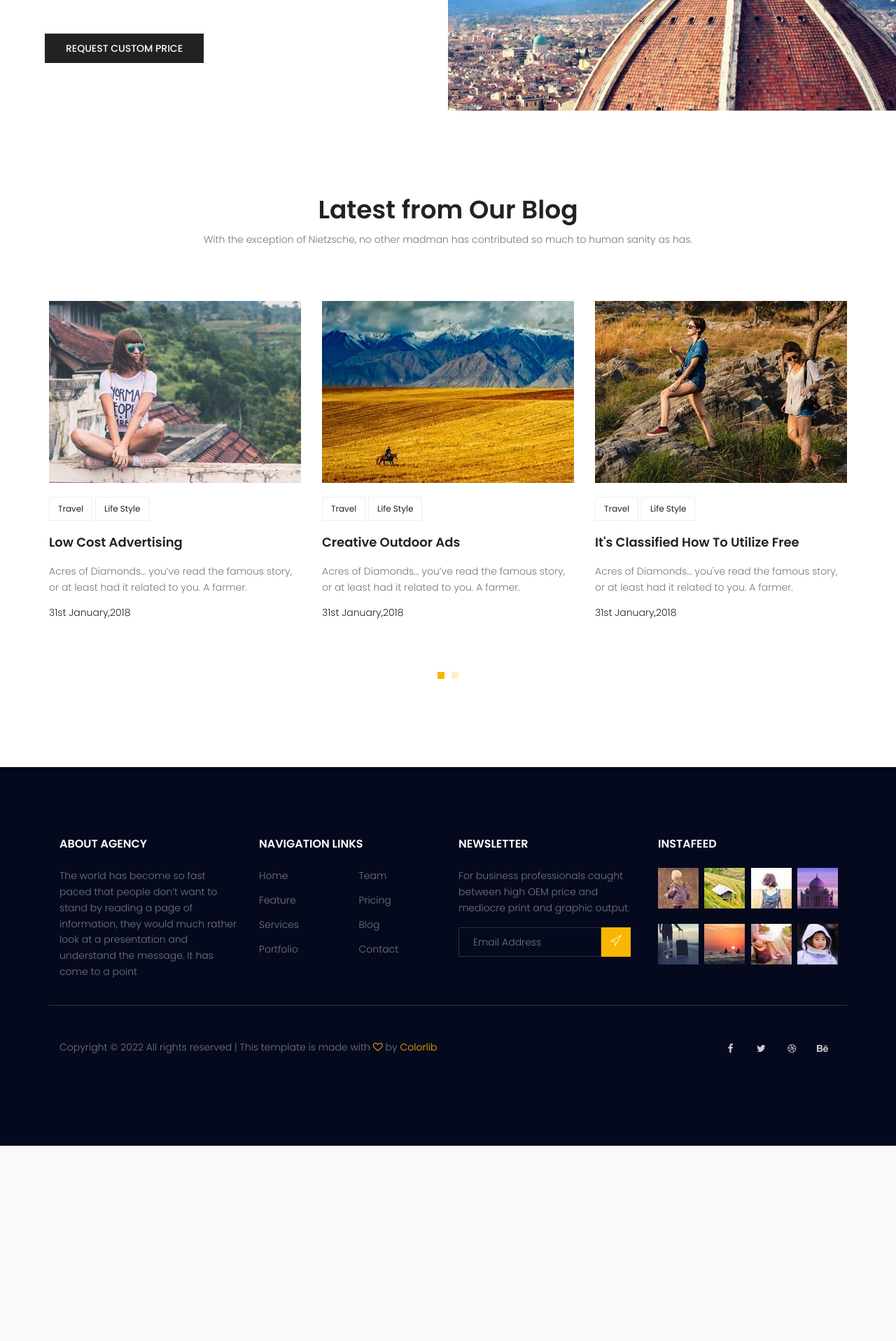
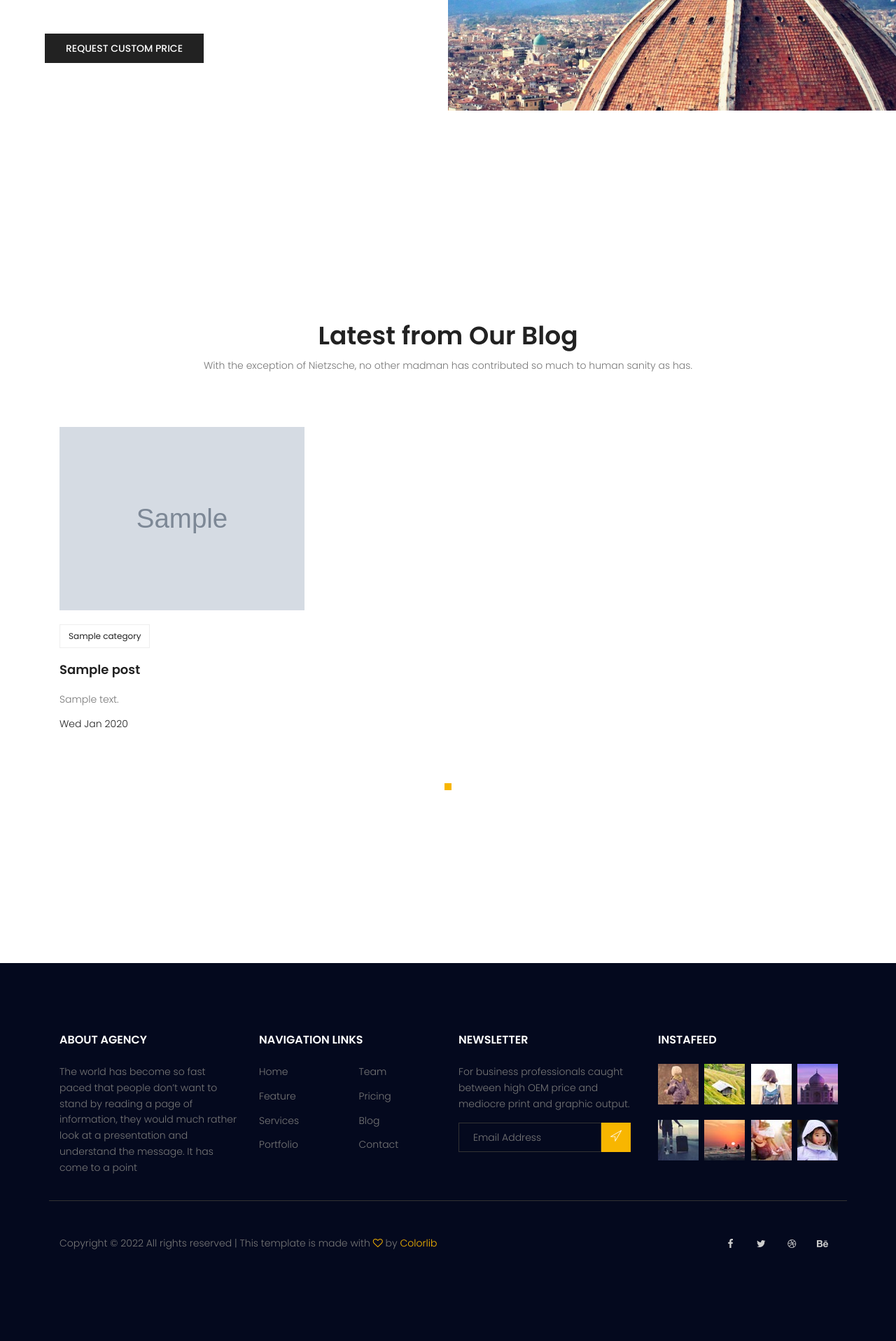
Before and after one commit to Alish14/Django_first, a Django app: page / in a window 1280 px wide. Shown: the part 2359-4275 px from the top of the page at 70% size. Before the commit the page ends 3996 px from the top, so only its background shows below. Run offline with Django 3.2, Linux system fonts and the light colour scheme; tables that the repository leaves empty hold one stand-in row (values such as "Sample post"); grey boxes marked "Sample" are stand-in pictures; some libraries are stand-ins or nearby versions.

Commit message:
add latest post in website index

```diff
--- a/blog/templatetags/blog_tags.py
+++ b/blog/templatetags/blog_tags.py
@@ -1,5 +1,7 @@
 from django import template
-from blog.models import Post
+from django.shortcuts import get_object_or_404, render
+
+from blog.models import Post,Category
 
 register=template.Library()
 
@@ -8,12 +10,22 @@ def function ():
     posts=Post.objects.filter(status=1).count()
     return posts
 
-@register.inclusion_tag("popularposts.html")
+@register.inclusion_tag("blog/blog-popular-post.html")
 def popularposts():
-    posts=Post.objects.filter(status=1).order_by('contact_views')[:2]
+    posts=Post.objects.filter(status=1).order_by('contact_views')[:3]
     return {'posts':posts}
 
-@register.inclusion_tag("blog/blog-popular-post.html")
+@register.inclusion_tag("website/website_latest_post.html")
 def latestposts():
-    posts=Post.objects.filter(status=1).order_by('published_date')[:3]
-    return {'posts':posts}
+    posts=Post.objects.filter(status=1).order_by('published_date')[:6]
+    categories=Category.objects.all()
+    return {'posts':posts,'categories':categories}
+
+@register.inclusion_tag("blog/blog-post-category.html")
+def postcategory():
+    posts=Post.objects.filter(status=1)
+    categories=Category.objects.all()
+    cat_dict={}
+    for name in categories:
+        cat_dict[name]=posts.filter(category=name).count()
+    return{'categories':cat_dict}
--- a/blog/urls.py
+++ b/blog/urls.py
@@ -5,5 +5,8 @@ app_name="blog"
 urlpatterns = [
     path('',blog_view,name="index"),
     path('<int:pid>',blog_single,name='single'),
+    path('category/<str:cat_name>',blog_view,name='category'),
+    path('author/<str:author_username>',blog_view,name='author'),
+    path('search/',blog_search,name='search'),
     path('test',test,name='test'),
 ]
--- a/templates/blog/blog-popular-post.html
+++ b/templates/blog/blog-popular-post.html
@@ -1,7 +1,7 @@
 {% load static %}
 {% load blog_tags %}
 <div class="single-sidebar-widget popular-post-widget">
-    <h4 class="popular-title"> Latest Posts</h4>
+    <h4 class="popular-title"> popular posts</h4>
     <div class="popular-post-list">
     {% for post in posts %}
         <div class="single-post-list d-flex flex-row align-items-center">
--- a/templates/blog/blog-search.html
+++ b/templates/blog/blog-search.html
@@ -1,7 +1,7 @@
 {% load static %}
 <div class="single-sidebar-widget search-widget">
-    <form class="search-form" action="#">
-        <input placeholder="Search Posts" name="search" type="text" onfocus="this.placeholder = ''"
+    <form class="search-form" action="{% url 'blog:search' %}" method="get">
+        <input placeholder="Search Posts" name="s" type="text" onfocus="this.placeholder = ''"
             onblur="this.placeholder = 'Search Posts'">
         <button type="submit"><i class="fa fa-search"></i></button>
     </form>
--- a/templates/blog/blog-single.html
+++ b/templates/blog/blog-single.html
@@ -225,7 +225,7 @@
 				<div class="widget-wrap">
 				{% include 'blog/blog-search.html' %}
 				{% include 'blog/blog-writer.html' %}
-				{% include 'blog/blog-popular-post.html' %}
+				{% popularposts %}
 				{% include 'blog/blog-ads.html' %}
 				{% include 'blog/blog-post-category.html' %}
 				{% include 'blog/blog-newsletter.html' %}
--- a/templates/website/index.html
+++ b/templates/website/index.html
@@ -1,6 +1,6 @@
 {%extends "base.html"%}
 {% load static %}
-
+{% load blog_tags %}
 {% block body %}
 			<!-- start banner Area -->
 			<section class="banner-area relative">
@@ -180,149 +180,9 @@
 				<div class="container">
 					<div class="row d-flex justify-content-center">
 						<div class="menu-content pb-60 col-lg-9">
-							<div class="title text-center">
-								<h1 class="mb-10">Latest from Our Blog</h1>
-								<p>With the exception of Nietzsche, no other madman has contributed so much to human sanity as has.</p>
-							</div>
 						</div>
 					</div>
-					<div class="row">
-						<div class="active-recent-blog-carusel">
-							<div class="single-recent-blog-post item">
-								<div class="thumb">
-									<img class="img-fluid" src="{% static 'img/b1.jpg'%}" alt="">
-								</div>
-								<div class="details">
-									<div class="tags">
-										<ul>
-											<li>
-												<a href="#">Travel</a>
-											</li>
-											<li>
-												<a href="#">Life Style</a>
-											</li>
-										</ul>
-									</div>
-									<a href="#"><h4 class="title">Low Cost Advertising</h4></a>
-									<p>
-										Acres of Diamonds… you’ve read the famous story, or at least had it related to you. A farmer.
-									</p>
-									<h6 class="date">31st January,2018</h6>
-								</div>
-							</div>
-							<div class="single-recent-blog-post item">
-								<div class="thumb">
-									<img class="img-fluid" src="{% static 'img/b2.jpg'%}" alt="">
-								</div>
-								<div class="details">
-									<div class="tags">
-										<ul>
-											<li>
-												<a href="#">Travel</a>
-											</li>
-											<li>
-												<a href="#">Life Style</a>
-											</li>
-										</ul>
-									</div>
-									<a href="#"><h4 class="title">Creative Outdoor Ads</h4></a>
-									<p>
-										Acres of Diamonds… you’ve read the famous story, or at least had it related to you. A farmer.
-									</p>
-									<h6 class="date">31st January,2018</h6>
-								</div>
-							</div>
-							<div class="single-recent-blog-post item">
-								<div class="thumb">
-									<img class="img-fluid" src="{% static 'img/b3.jpg'%}" alt="">
-								</div>
-								<div class="details">
-									<div class="tags">
-										<ul>
-											<li>
-												<a href="#">Travel</a>
-											</li>
-											<li>
-												<a href="#">Life Style</a>
-											</li>
-										</ul>
-									</div>
-									<a href="#"><h4 class="title">It's Classified How To Utilize Free</h4></a>
-									<p>
-										Acres of Diamonds… you've read the famous story, or at least had it related to you. A farmer.
-									</p>
-									<h6 class="date">31st January,2018</h6>
-								</div>
-							</div>
-							<div class="single-recent-blog-post item">
-								<div class="thumb">
-									<img class="img-fluid" src="{% static 'img/b1.jpg'%}" alt="">
-								</div>
-								<div class="details">
-									<div class="tags">
-										<ul>
-											<li>
-												<a href="#">Travel</a>
-											</li>
-											<li>
-												<a href="#">Life Style</a>
-											</li>
-										</ul>
-									</div>
-									<a href="#"><h4 class="title">Low Cost Advertising</h4></a>
-									<p>
-										Acres of Diamonds… you’ve read the famous story, or at least had it related to you. A farmer.
-									</p>
-									<h6 class="date">31st January,2018</h6>
-								</div>
-							</div>
-							<div class="single-recent-blog-post item">
-								<div class="thumb">
-									<img class="img-fluid" src="{% static 'img/b2.jpg'%}" alt="">
-								</div>
-								<div class="details">
-									<div class="tags">
-										<ul>
-											<li>
-												<a href="#">Travel</a>
-											</li>
-											<li>
-												<a href="#">Life Style</a>
-											</li>
-										</ul>
-									</div>
-									<a href="#"><h4 class="title">Creative Outdoor Ads</h4></a>
-									<p>
-										Acres of Diamonds… you’ve read the famous story, or at least had it related to you. A farmer.
-									</p>
-									<h6 class="date">31st January,2018</h6>
-								</div>
-							</div>
-							<div class="single-recent-blog-post item">
-								<div class="thumb">
-									<img class="img-fluid" src="{% static 'img/b3.jpg'%}" alt="">
-								</div>
-								<div class="details">
-									<div class="tags">
-										<ul>
-											<li>
-												<a href="#">Travel</a>
-											</li>
-											<li>
-												<a href="#">Life Style</a>
-											</li>
-										</ul>
-									</div>
-									<a href="#"><h4 class="title">It's Classified How To Utilize Free</h4></a>
-									<p>
-										Acres of Diamonds… you’ve read the famous story, or at least had it related to you. A farmer.
-									</p>
-									<h6 class="date">31st January,2018</h6>
-								</div>
-							</div>
-
-						</div>
-					</div>
+					{% latestposts %}
 				</div>
 			</section>
 			<!-- End recent-blog Area -->
--- /dev/null
+++ b/templates/website/website_latest_post.html
@@ -0,0 +1,49 @@
+{% load static %}
+{% load blog_tags %}
+<section class="recent-blog-area section-gap">
+    <div class="container">
+        <div class="row d-flex justify-content-center">
+            <div class="menu-content pb-60 col-lg-9">
+                <div class="title text-center">
+                    <h1 class="mb-10">Latest from Our Blog</h1>
+                    <p>With the exception of Nietzsche, no other madman has contributed so much to human sanity as has.
+                    </p>
+                </div>
+            </div>
+        </div>
+        <div class="row">
+            <div class="active-recent-blog-carusel">
+
+        {% for p in posts %}
+                <div class="single-recent-blog-post item">
+                    <div class="thumb">
+                        <img class="img-fluid" src="{{ p.image.url }}" alt="">
+                    </div>
+                    <div class="details">
+                        <div class="tags">
+                            <ul>
+                    {% for cat in p.category.all %}
+                                <li>
+                                    <a href="{% url 'blog:category' cat_name=cat.name %}">{{cat.name}}</a>
+                                </li>
+                    {% endfor %}
+                            </ul>
+                        </div>
+                        <a href="{% url 'blog:single' pid=p.id %}">
+
+                            <h4 class="title"> {{p.title}}</h4>
+                        </a>
+                        <p>
+                            {{p.content | truncatewords:5}}
+                        </p>
+                        <h6 class="date">{{p.published_date|date:"D M Y" }}</h6>
+                    </div>
+                </div>
+
+
+        {% endfor %}
+
+            </div>
+        </div>
+    </div>
+</section>
--- a/website/urls.py
+++ b/website/urls.py
@@ -1,6 +1,5 @@
 
-from unicodedata import name
-from django.urls import path,include
+from django.urls import path
 from website.views import *
 app_name="website"
 
--- a/website/views.py
+++ b/website/views.py
@@ -2,7 +2,7 @@
 
 
 from django.shortcuts import render
-from django.http import HttpResponse
+
 def index(request):
     return render(request,'website/index.html')
 
```
Also changed, not shown: blog/views.py (+35 -3 lines), templates/blog/blog-home.html (+20 -12 lines), templates/blog/blog-post-category.html (+6 -40 lines).
